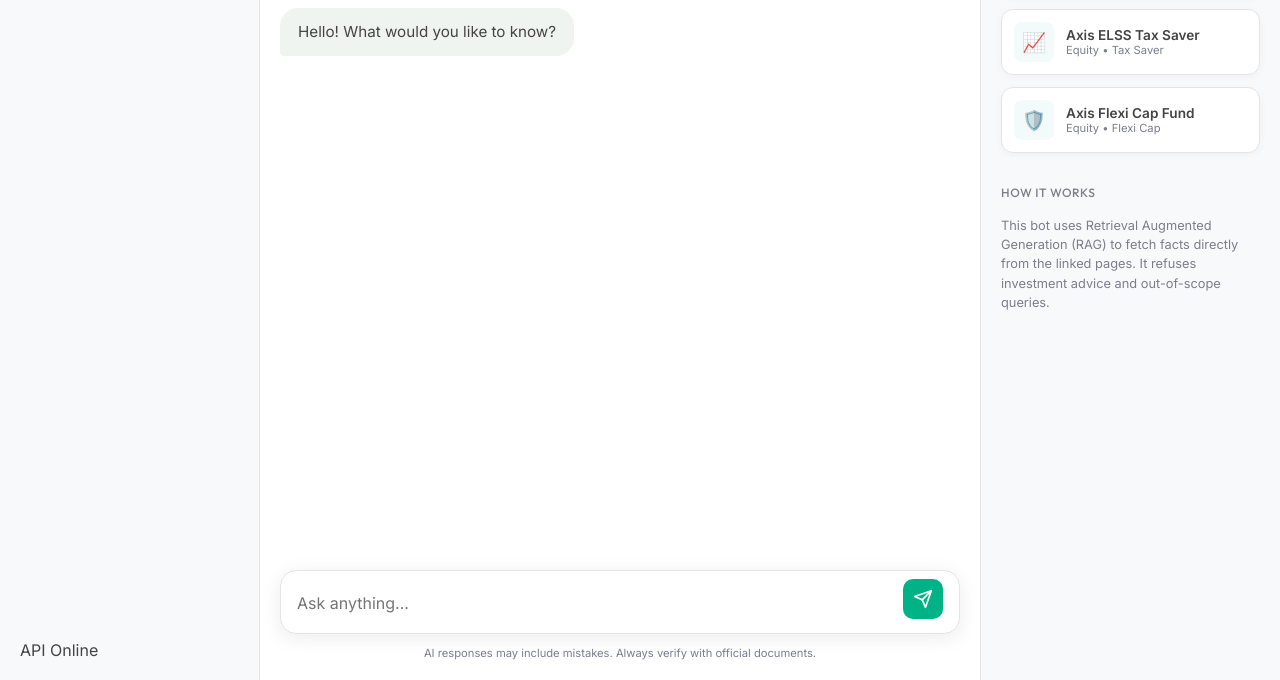
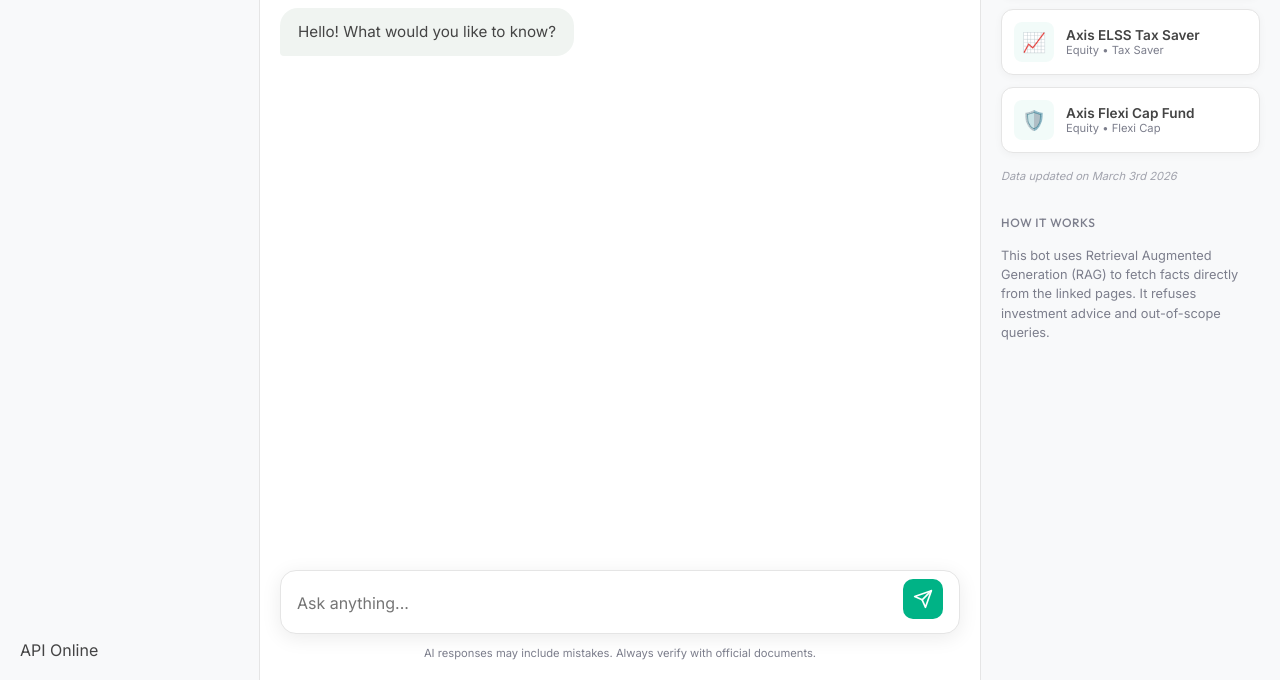
Before and after one commit to nihalb17/mutualfund_rag_v2, a plain HTML site: page phase_5/index.html in a window 1280 px wide. Shown: the part 120-800 px from the top of the page. Drawn offline with Linux system fonts and the light colour scheme.

Commit message:
Add data update date to Knowledge Base section

```diff
--- a/phase_5/index.html
+++ b/phase_5/index.html
@@ -86,6 +86,7 @@
                     </div>
                 </a>
             </div>
+            <p class="kb-update-date">Data updated on March 3rd 2026</p>
 
             <div class="section-title mt-xl">How it works</div>
             <p class="kb-description">
--- a/phase_5/style.css
+++ b/phase_5/style.css
@@ -159,6 +159,14 @@
     font-size: 0.8rem;
     color: var(--text-dim);
     line-height: 1.5;
+}
+
+.kb-update-date {
+    font-size: 0.7rem;
+    color: var(--text-dim);
+    opacity: 0.7;
+    margin-top: 16px;
+    font-style: italic;
 }
 
 .mt-xl { margin-top: 32px; }
```
